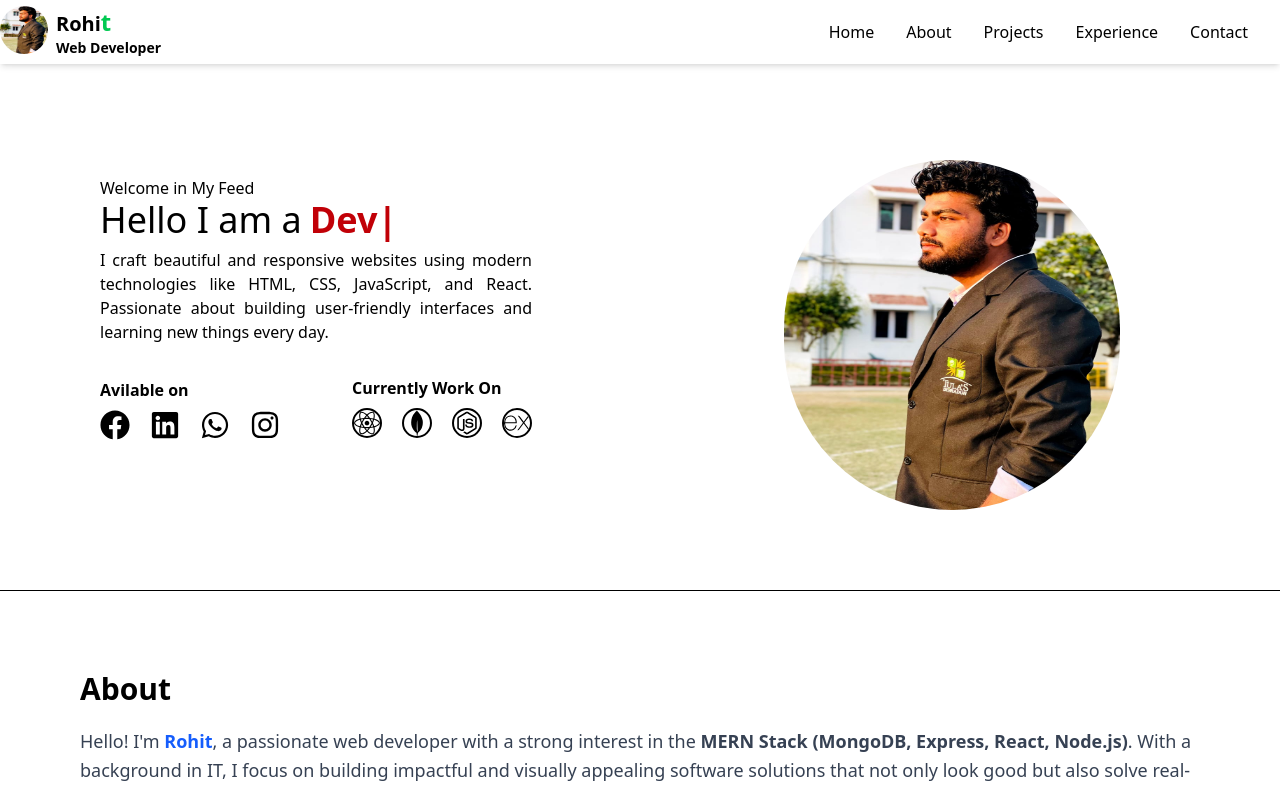
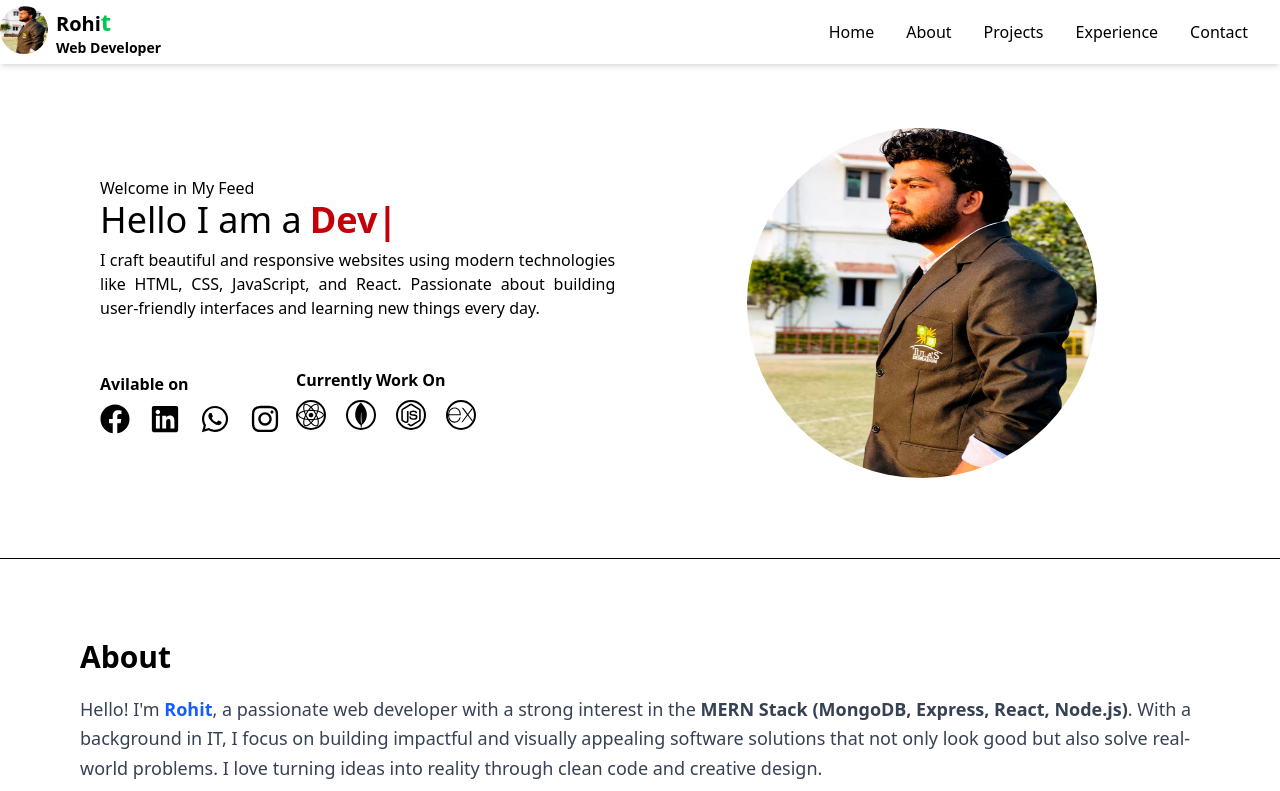
Before and after one commit to Rohit-theDeveloper/portfolio, a React (Vite) app: page / in a window 1280 px wide. Shown: the top 791 px of the page. Built offline with nearby package versions, Linux system fonts and the light colour scheme.

Commit message:
responsibe design

```diff
--- a/src/component/Footer.jsx
+++ b/src/component/Footer.jsx
@@ -14,7 +14,7 @@ export default function Footer() {
               <FaLinkedin size={25}/>
               <FaWhatsapp size={25}/>
             </div>
-            <div className='mt-8 border-t border-gray-700 pt-8 flex flex-col items-center'>
+            <div className='mt-8 border-t border-gray-700 pt-8 flex flex-col items-center justify-center text-center'>
               <p className='text-sm'>&copy; 2025 Rohit Kumar. All rights reserved.</p>
               <p className='text-sm'>Built with ❤️ by Rohit | Special thanks to Shilpi for constant supp</p>
             </div>
--- a/src/component/Home.jsx
+++ b/src/component/Home.jsx
@@ -14,16 +14,16 @@ export default function Home() {
     <>
       <div
         name="Home"
-        className="max-w-screen-2*1 container  mx-auto px-4 md:px-20 my-20"
+        className="max-w-screen-2xl container mx-auto px-4 md:px-8 lg:px-20 my-20"
       >
         <div className="flex flex-col md:flex-row px-5" >
           <div className="md:w-1/2 mt-12 md:mt-24 space-y-2 order-2 md:order-1">
             <span>Welcome in My Feed</span>
-            <div className="flex space-x-2 md:text-4xl">
+            <div className="flex flex-wrap items-center space-x-2 text-lg sm:text-xl md:text-3xl lg:text-4xl">
               <h1>Hello I am a </h1>
               {/* <span >Developer</span> */}
               <ReactTyped
-                className="text-red-700 font-bold"
+                className="text-red-700 font-bold "
                 strings={["Developer", "Coder", "Programmer"]}
                 typeSpeed={40}
                 backSpeed={50}
@@ -39,7 +39,7 @@ export default function Home() {
             </p>
             <br />
             {/* {media icon} */}
-            <div className="flex flex-col items-center justify-between  md:flex-row  space-y-6 md:space-y-1">
+            <div className="flex flex-col gap-6 md:flex-row md:gap-4 mt-4 justiy-center items-center">
               <div className=" space-y-2 ">
                 <h1 className="font-bold">Avilable on </h1>
                 <ul className="flex space-x-5">
@@ -77,10 +77,10 @@ export default function Home() {
               </div>
             </div>
           </div>
-          <div className="md:w-1/2 justify-center items-center ml-25 md:ml-48 md:mt-20 mt-8 order-1  px-15  rounded-2xl">
+          <div  className="md:w-1/2 flex justify-center items-center ml-auto mr-auto md:ml-12 md:mt-12 mt-8 order-1 px-4 rounded-2xl">
             <img
               src={pic}
-              className="rounded-full   md:w-[350px] md:h-[350px] w-[200px] h-[200px] "
+             className="rounded-full w-[200px] h-[200px] sm:w-[250px] sm:h-[250px] md:w-[300px] md:h-[300px] lg:w-[350px] lg:h-[350px]"
               alt=""
             />
           </div>
```
